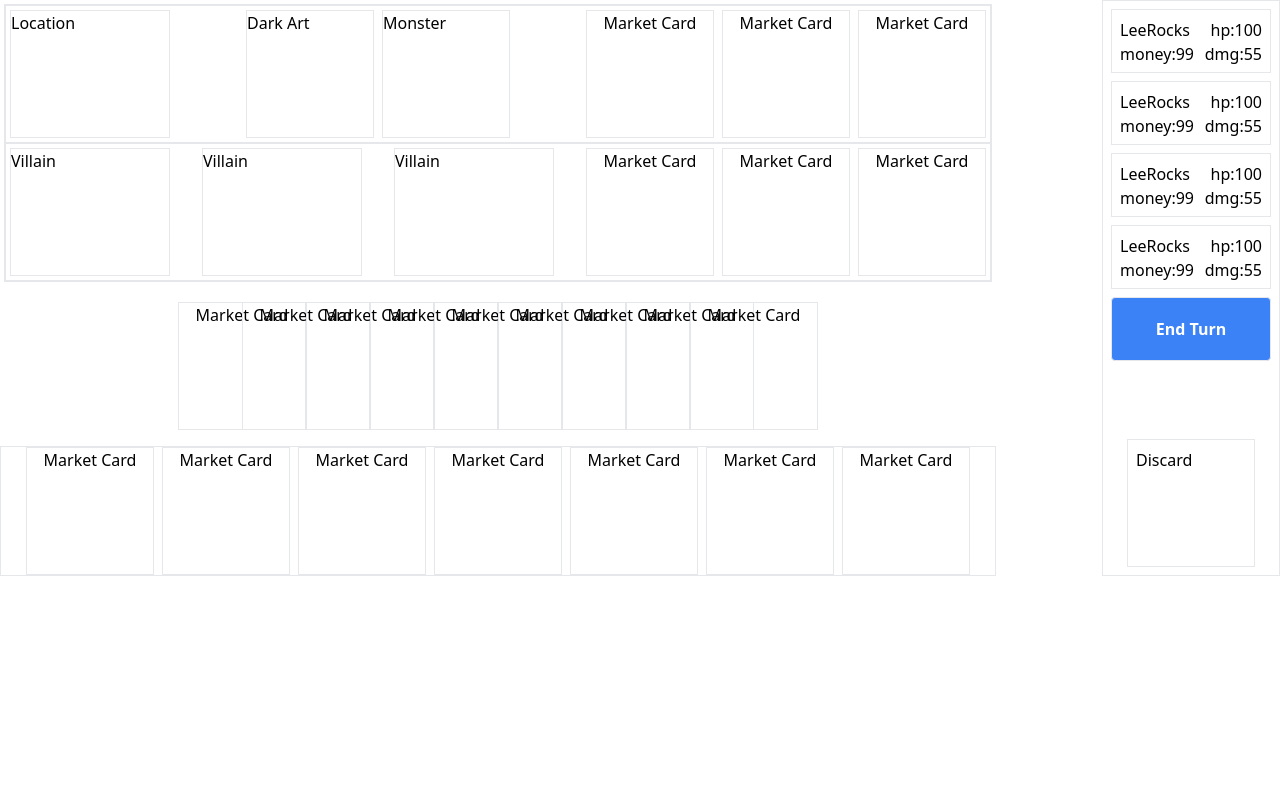
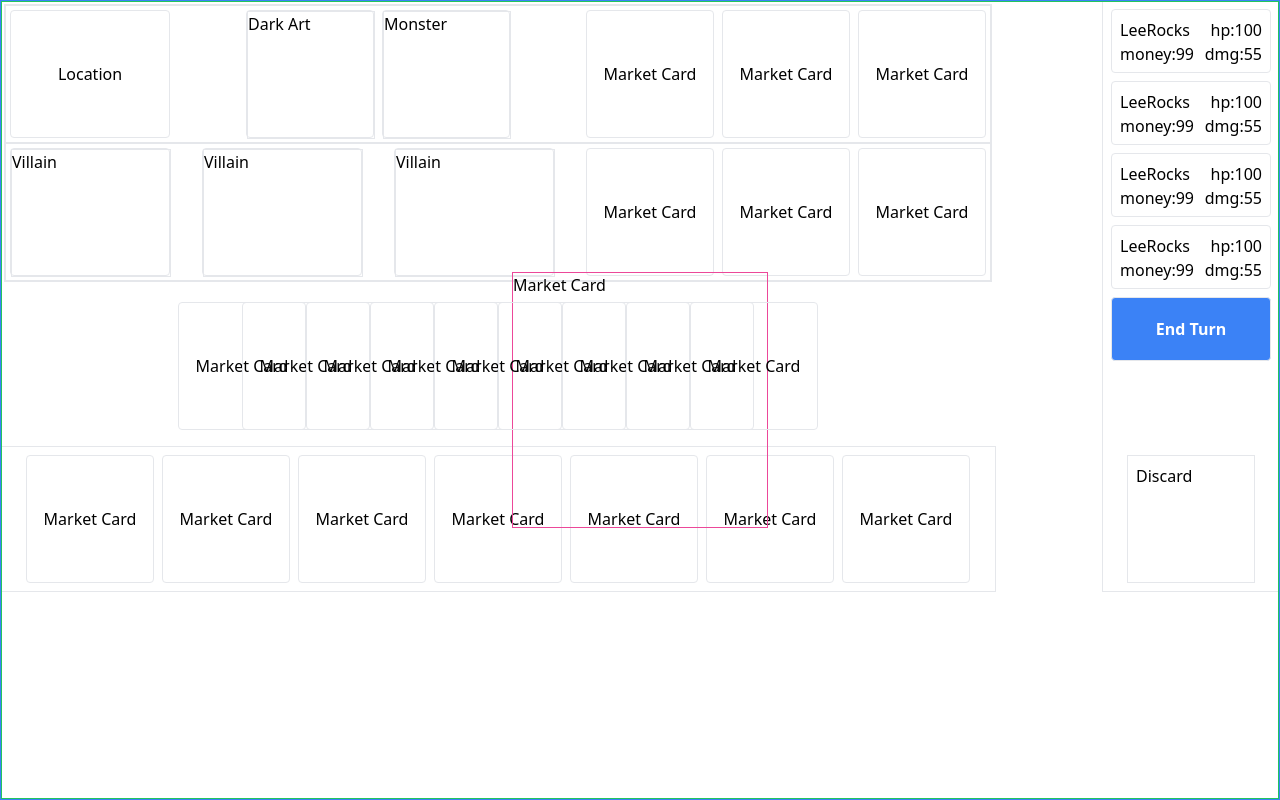
Before and after one commit to LeeSwindell/boardgame-battle, a React (Vite) app in the folder frontend/: page / in a window 1280 px wide. Built offline with nearby package versions, Linux system fonts and the light colour scheme.

Commit message:
refactored cards into cardcontainer

```diff
--- a/frontend/src/App.jsx
+++ b/frontend/src/App.jsx
@@ -9,9 +9,11 @@ import PlayerInfo from "./components/playerinfo"
 function App() {
   return (
     <>
-      <div className="absolute w-full h-full border invisible">
-        <div className="flex justify-center">
-          <MarketCard />
+      <div className="fixed w-full h-full border border-blue-500 visible">
+        <div className="flex w-full h-full border border-green-500 justify-center items-center">
+          <div className="border border-pink-500 w-64 h-64">
+            <MarketCard />
+          </div>
         </div>
       </div>
       <div className="flex flex-row justify-between">
--- /dev/null
+++ b/frontend/src/components/cardcontainer.jsx
@@ -0,0 +1,17 @@
+export const Sizes = {
+    "reg": "w-32 h-32",
+    "wide": "w-40 h-32",
+    "regzoom": "w-64 h-64",
+    "widezoom": "w-80, h-64"
+}
+
+function CardContainer(props) {
+    const { card, size } = props
+    return (
+        <button className={`border hover:shadow-lg ${Sizes[size]} rounded`}>
+            {card}
+        </button>
+    )
+}
+
+export default CardContainer;
--- a/frontend/src/components/gameboard.jsx
+++ b/frontend/src/components/gameboard.jsx
@@ -1,3 +1,4 @@
+import CardContainer from "./cardcontainer";
 import DarkArtCard from "./darkart";
 import Location from "./location";
 import MarketCard from "./marketcard";
@@ -10,27 +11,27 @@ function Gameboard() {
 
              {/* Top Row */}
             <div className="flex flex-none p-1 space-x-8 justify-between border">
-                <Location />
+                <CardContainer card={<Location />} size="wide"/>
                 <div className="flex space-x-2 justify-center">
-                    <DarkArtCard />
-                    <Monster />
+                    <CardContainer card={<DarkArtCard />} size="reg" />
+                    <CardContainer card={<Monster />} size="reg" />
                 </div>
                 <div className="flex flex-none space-x-2 justify-end">
-                    <MarketCard />
-                    <MarketCard />
-                    <MarketCard />
+                    <CardContainer card={<MarketCard />} size="reg" />
+                    <CardContainer card={<MarketCard />} size="reg" />
+                    <CardContainer card={<MarketCard />} size="reg" />
                 </div>
             </div>
 
             {/* Middle Row */}
             <div className="flex flex-none p-1 space-x-8 justify-between border">
-                <Villain />
-                <Villain />
-                <Villain />
+                <CardContainer card={<Villain />} size="wide" />
+                <CardContainer card={<Villain />} size="wide" />
+                <CardContainer card={<Villain />} size="wide" />
                 <div className="flex flex-none space-x-2 justify-end">
-                    <MarketCard />
-                    <MarketCard />
-                    <MarketCard />
+                    <CardContainer card={<MarketCard />} size="reg" />
+                    <CardContainer card={<MarketCard />} size="reg" />
+                    <CardContainer card={<MarketCard />} size="reg" />
                 </div>
             </div>
         </div>
--- a/frontend/src/components/hand.jsx
+++ b/frontend/src/components/hand.jsx
@@ -1,15 +1,16 @@
+import CardContainer from "./cardcontainer";
 import MarketCard from "./marketcard";
 
 function Hand () {
     return (
-        <div className="flex flex-row space-x-2 justify-center border">
-            <MarketCard />
-            <MarketCard />
-            <MarketCard />
-            <MarketCard />
-            <MarketCard />
-            <MarketCard />
-            <MarketCard />
+        <div className="flex flex-row space-x-2 p-2 justify-center border">
+            <CardContainer card={<MarketCard />} size="reg" />
+            <CardContainer card={<MarketCard />} size="reg" />
+            <CardContainer card={<MarketCard />} size="reg" />
+            <CardContainer card={<MarketCard />} size="reg" />
+            <CardContainer card={<MarketCard />} size="reg" />
+            <CardContainer card={<MarketCard />} size="reg" />
+            <CardContainer card={<MarketCard />} size="reg" />
         </div>
     )
 }
--- a/frontend/src/components/location.jsx
+++ b/frontend/src/components/location.jsx
@@ -1,6 +1,6 @@
 function Location () {
     return (
-        <div className="flex flex-none border w-40 h-32">
+        <div className="">
             Location
         </div>
     )
--- a/frontend/src/components/marketcard.jsx
+++ b/frontend/src/components/marketcard.jsx
@@ -14,16 +14,19 @@ function MarketCard () {
       };
 
     return (
-        <button onClick={handleClick} onContextMenu={handleClick}>
-            <div className="border w-32 h-32 hover:shadow-lg">
-                Market Card
-            </div>
-            {showModal ? (
-                <div className="absolute top-1/2 left-1/2 z-50 shadow-lg w-80 h-80 bg-blue opacity-50">
-                    hi
-                </div>
-            ) : null }
-        </button>
+        <div>
+            Market Card
+        </div>
+        // <button onClick={handleClick} onContextMenu={handleClick}>
+        //     <div className="border w-32 h-32 hover:shadow-lg">
+        //         Market Card
+        //     </div>
+        //     {showModal ? (
+        //         <div className="absolute top-1/2 left-1/2 z-50 shadow-lg w-80 h-80 bg-blue opacity-50">
+        //             hi
+        //         </div>
+        //     ) : null }
+        // </button>
     )
 }
 
--- a/frontend/src/components/playarea.jsx
+++ b/frontend/src/components/playarea.jsx
@@ -1,17 +1,19 @@
 import MarketCard from "./marketcard";
+import CardContainer from "./cardcontainer";
 
 function PlayArea () {
     return (
         <div className="flex flex-row relative -space-x-16 justify-center">
-            <MarketCard className=""/>
-            <MarketCard className=""/>
-            <MarketCard className=""/>
-            <MarketCard />
-            <MarketCard />
-            <MarketCard />
-            <MarketCard />
-            <MarketCard />
-            <MarketCard />
+            <CardContainer card={<MarketCard />} size="reg" />
+            <CardContainer card={<MarketCard />} size="reg" />
+            <CardContainer card={<MarketCard />} size="reg" />
+            <CardContainer card={<MarketCard />} size="reg" />
+            <CardContainer card={<MarketCard />} size="reg" />
+            <CardContainer card={<MarketCard />} size="reg" />
+            <CardContainer card={<MarketCard />} size="reg" />
+            <CardContainer card={<MarketCard />} size="reg" />
+            <CardContainer card={<MarketCard />} size="reg" />
+
         </div>
     )
 }
--- a/frontend/src/components/playerinfo.jsx
+++ b/frontend/src/components/playerinfo.jsx
@@ -1,6 +1,6 @@
 function PlayerInfo() {
     return (
-        <div className="flex flex-col p-2 m-2 w-40 h-16 border">
+        <div className="flex flex-col p-2 m-2 w-40 h-16 border rounded">
             <div className="flex justify-between">
                 <div>LeeRocks</div>
                 <div>hp:100</div>
--- /dev/null
+++ b/frontend/src/components/testcard.jsx
@@ -0,0 +1,9 @@
+function TestCard() {
+    return (
+        <div className="">
+            test card
+        </div>
+    )
+}
+
+export default TestCard;
```
